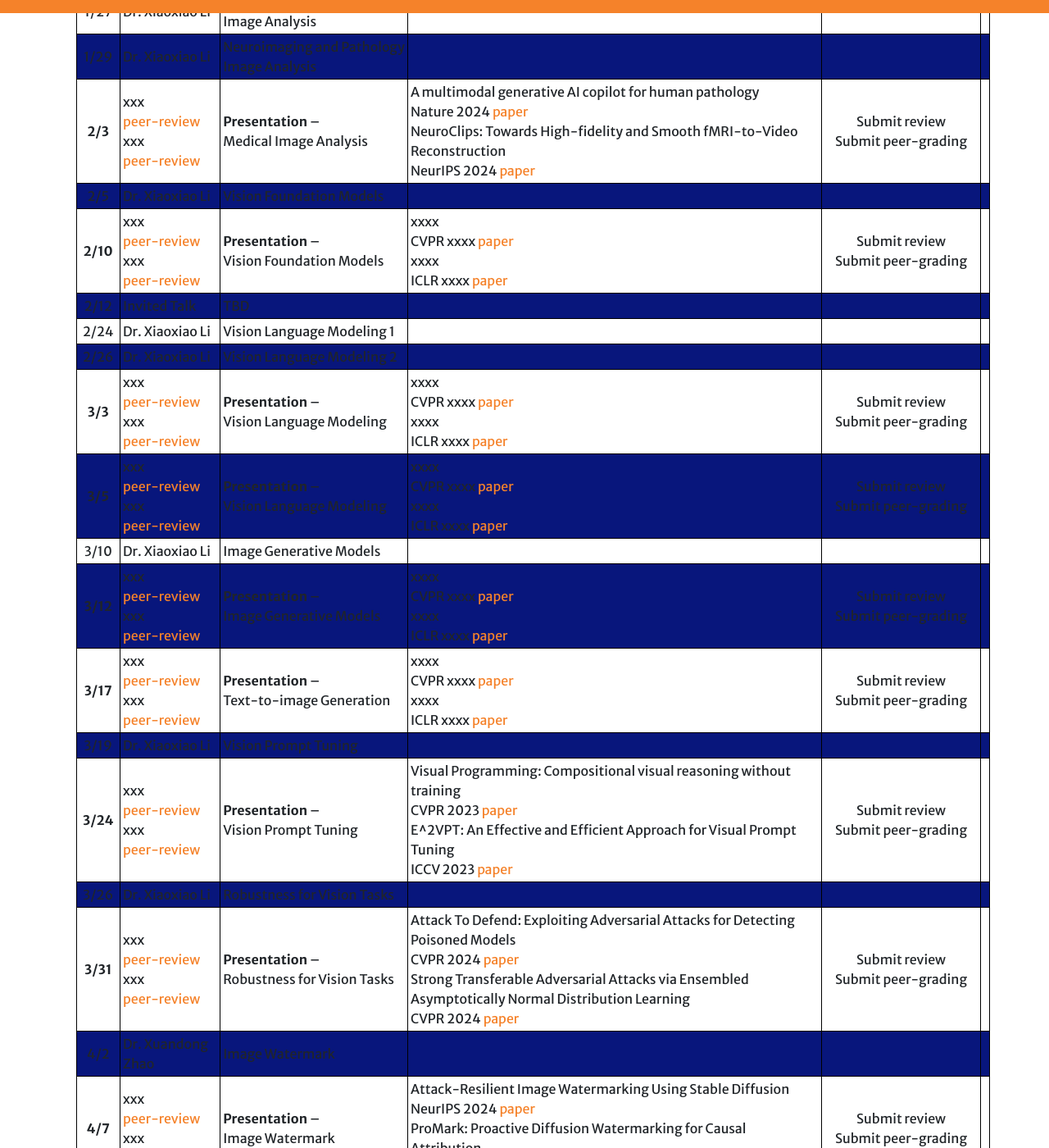
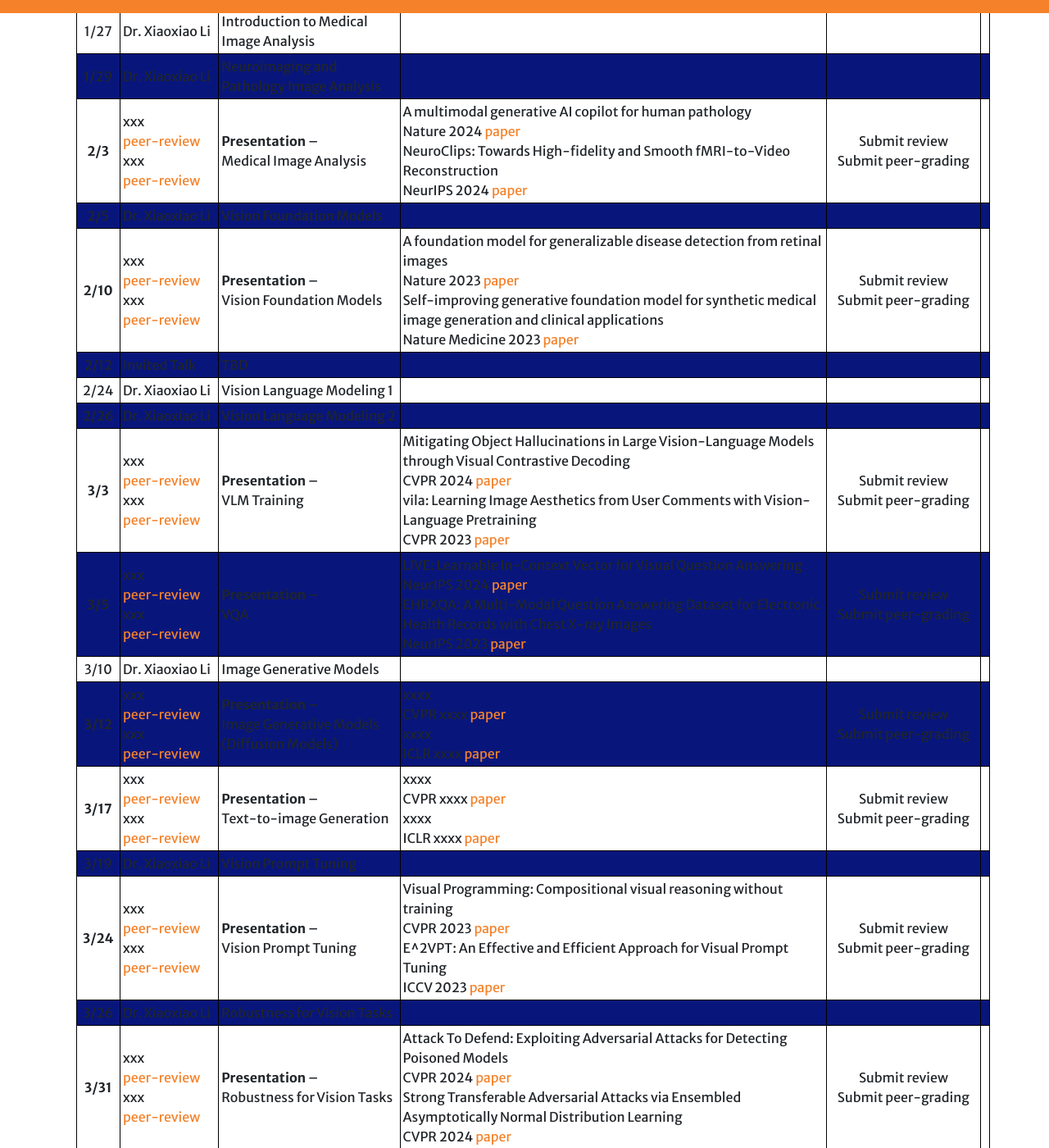
Before and after one commit to ubc-tea/EECE-570-2024w2, a Jekyll site: the page built from index.md, in a window 1280 px wide and 1400 px high, scrolled down 2567 px. Shown: the whole window at 82% size. Built offline with Jekyll 4.4.1, drawn with Linux system fonts in a browser that asks for light colours; a script that is not in the unit is left out; our own code applies the rules of GitHub Pages for plain Markdown files.

Commit message:
Update index.md

```diff
--- a/index.md
+++ b/index.md
@@ -132,14 +132,14 @@ Our schedule will be updated during the semester. Please frequently check the sc
 | 1/29  | Dr. Xiaoxiao Li | Neuroimaging and Pathology Image Analysis    |                  |                           |
 | **2/3**   |  xxx   <br> [peer-review]() <br>  xxx  <br> [peer-review]() | **Presentation** – <br> Medical Image Analysis | A multimodal generative AI copilot for human pathology <br> Nature 2024 [paper](https://www.nature.com/articles/s41586-024-07618-3) <br> NeuroClips: Towards High-fidelity and Smooth fMRI-to-Video Reconstruction <br> NeurIPS 2024 [paper](https://arxiv.org/pdf/2410.19452)|  Submit review <br> Submit peer-grading           |
 | 2/5  |  Dr. Xiaoxiao Li | Vision Foundation Models   |  |  |
-| **2/10**   |  xxx   <br> [peer-review]() <br>  xxx  <br> [peer-review]() | **Presentation** – <br> Vision Foundation Models | xxxx <br> CVPR xxxx [paper]() <br> xxxx <br> ICLR xxxx [paper]()|  Submit review <br> Submit peer-grading           |
+| **2/10**   |  xxx   <br> [peer-review]() <br>  xxx  <br> [peer-review]() | **Presentation** – <br> Vision Foundation Models | A foundation model for generalizable disease detection from retinal images <br> Nature 2023 [paper]() <br> Self-improving generative foundation model for synthetic medical image generation and clinical applications <br> Nature Medicine 2023 [paper]()|  Submit review <br> Submit peer-grading           |
 | 2/12  | Invited Talk | TBD                    |                  |                                   |
 | 2/24  | Dr. Xiaoxiao Li | Vision Language Modeling 1                    |
 | 2/26  | Dr. Xiaoxiao Li | Vision Language Modeling 2                    |                  |                                   |
-|**3/3** | xxx   <br> [peer-review]() <br>  xxx  <br> [peer-review]() | **Presentation** – <br> Vision Language Modeling | xxxx <br> CVPR xxxx [paper]() <br> xxxx <br> ICLR xxxx [paper]()|  Submit review <br> Submit peer-grading           |
-|**3/5** | xxx   <br> [peer-review]() <br>  xxx  <br> [peer-review]() | **Presentation** – <br> Vision Language Modeling | xxxx <br> CVPR xxxx [paper]() <br> xxxx <br> ICLR xxxx [paper]()|  Submit review <br> Submit peer-grading           |
+|**3/3** | xxx   <br> [peer-review]() <br>  xxx  <br> [peer-review]() | **Presentation** – <br> VLM Training | Mitigating Object Hallucinations in Large Vision-Language Models through Visual Contrastive Decoding  <br> CVPR 2024 [paper](https://arxiv.org/pdf/2311.16922v1) <br> vila: Learning Image Aesthetics from User Comments with Vision-Language Pretraining<br> CVPR 2023 [paper]()|  Submit review <br> Submit peer-grading           |
+|**3/5** | xxx   <br> [peer-review]() <br>  xxx  <br> [peer-review]() | **Presentation** – <br> VQA | LIVE: Learnable In-Context Vector for Visual Question Answering <br> NeurIPS 2024 [paper](https://openreview.net/pdf?id=QhRemVrZbG) <br> EHRXQA: A Multi-Modal Question Answering Dataset for Electronic Health Records with Chest X-ray Images <br> NeurIPS 2023 [paper](https://openreview.net/pdf?id=Pk2x7FPuZ4)|  Submit review <br> Submit peer-grading           |
 | 3/10  | Dr. Xiaoxiao Li | Image Generative Models                    |                  |                                   |
-|**3/12** | xxx   <br> [peer-review]() <br>  xxx  <br> [peer-review]() | **Presentation** – <br> Image Generative Models | xxxx <br> CVPR xxxx [paper]() <br> xxxx <br> ICLR xxxx [paper]()|  Submit review <br> Submit peer-grading        |                 |
+|**3/12** | xxx   <br> [peer-review]() <br>  xxx  <br> [peer-review]() | **Presentation** – <br> Image Generative Models (Diffusion Models) | xxxx <br> CVPR xxxx [paper]() <br> xxxx <br> ICLR xxxx [paper]()|  Submit review <br> Submit peer-grading        |                 |
 |**3/17** | xxx   <br> [peer-review]() <br>  xxx  <br> [peer-review]() | **Presentation** – <br> Text-to-image Generation | xxxx <br> CVPR xxxx [paper]() <br> xxxx <br> ICLR xxxx [paper]()|  Submit review <br> Submit peer-grading           |
 | 3/19  | Dr. Xiaoxiao Li | Vision Prompt Tuning                    |                  |                                   |
 |**3/24** | xxx   <br> [peer-review]() <br>  xxx  <br> [peer-review]() | **Presentation** – <br> Vision Prompt Tuning | Visual Programming: Compositional visual reasoning without training <br> CVPR 2023 [paper](https://arxiv.org/pdf/2211.11559) <br> E^2VPT: An Effective and Efficient Approach for Visual Prompt Tuning <br> ICCV 2023 [paper](https://openaccess.thecvf.com/content/ICCV2023/papers/Han_E2VPT_An_Effective_and_Efficient_Approach_for_Visual_Prompt_Tuning_ICCV_2023_paper.pdf)|  Submit review <br> Submit peer-grading           |
```
